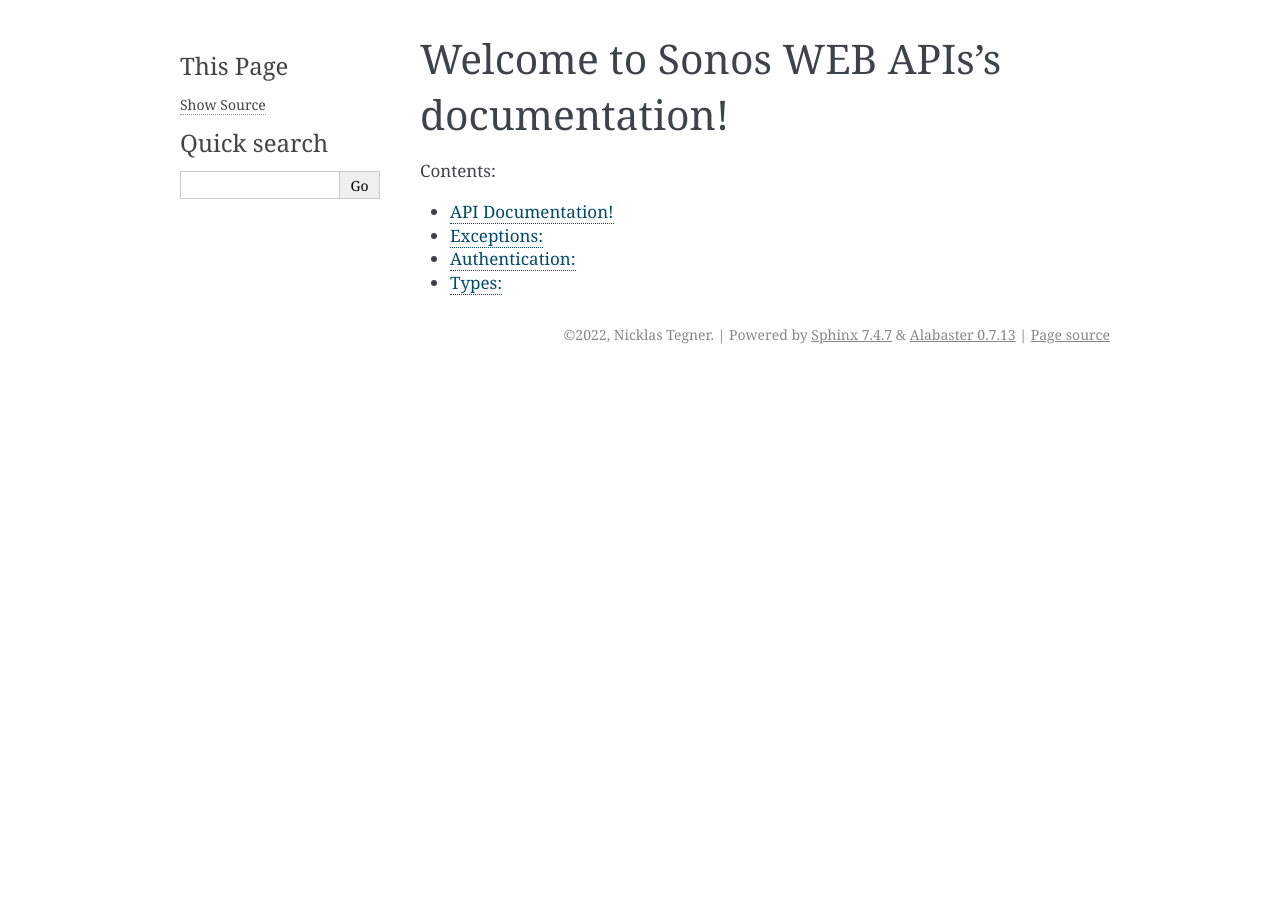
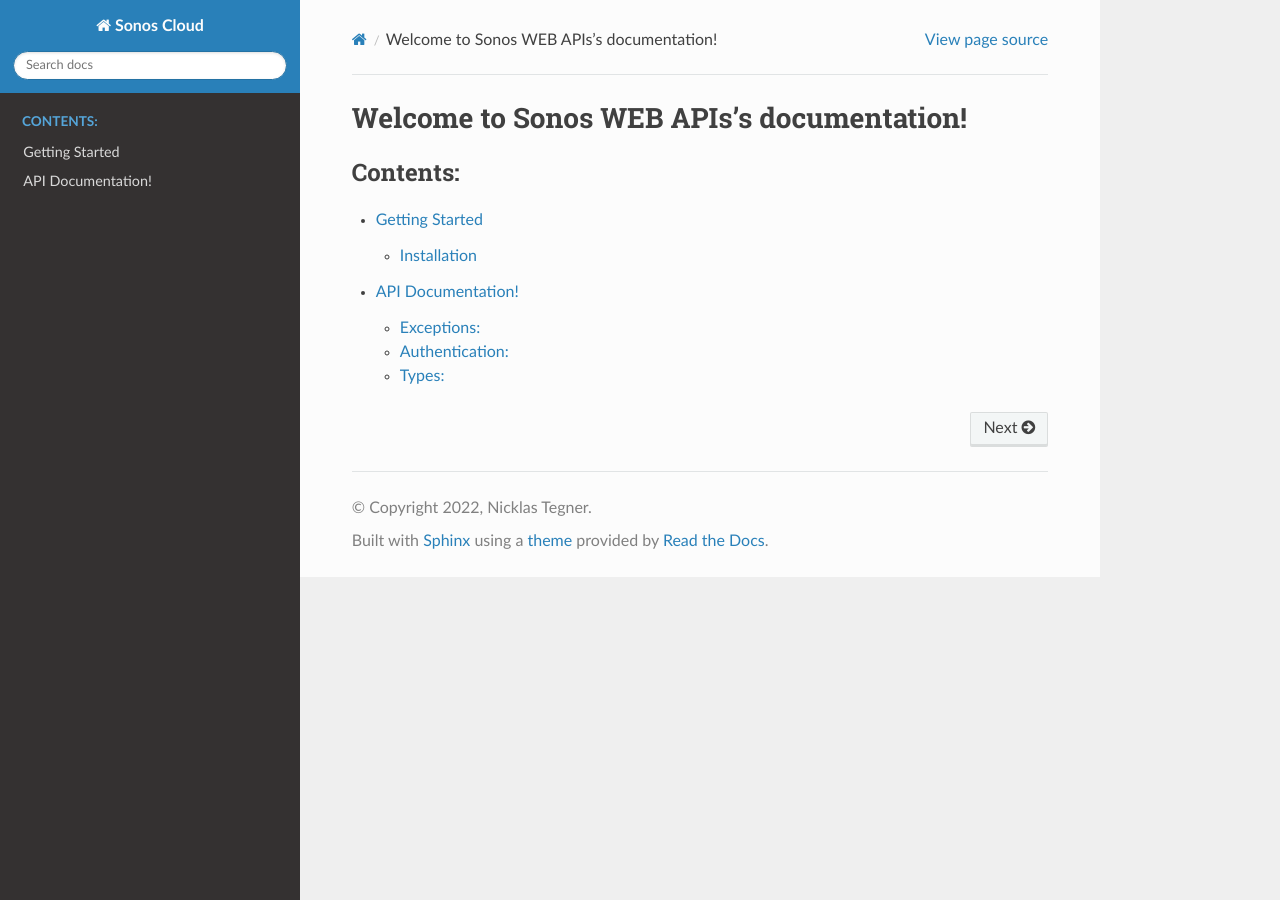
Before and after one commit to NicklasTegner/Sonos-WEB-APIs, a Sphinx documentation site: the page built from docs/source/index.rst, in a window 1280 px wide. Built offline with Sphinx 7.4.7 and the Read the Docs theme 2.0.0, drawn with Linux system fonts in a browser that asks for light colours.

Commit message:
Updated documentation

```diff
--- a/docs/source/api.rst
+++ b/docs/source/api.rst
@@ -1,28 +1,30 @@
 .. API Documentation
 
+********************
 API Documentation!
-==========
+********************
+
 
 
 A single page with the entire API reference.
 
 
 Exceptions:
-==========
+####################
 
 
-.. automodule:: sonos_cloud.exceptions
+.. automodule:: sonos_web_apis.exceptions
    :no-inherited-members:
 
 
 Authentication:
-==========
+####################
 
-.. autoclass:: sonos_cloud.oauth.Oauth
+.. autoclass:: sonos_web_apis.oauth.Oauth
 
 
 Types:
-==========
+####################
 
 
-.. automodule:: sonos_cloud.types
+.. automodule:: sonos_web_apis.types
--- a/docs/source/conf.py
+++ b/docs/source/conf.py
@@ -47,12 +47,23 @@
 # The theme to use for HTML and HTML Help pages.  See the documentation for
 # a list of builtin themes.
 #
-html_theme = 'alabaster'
+html_theme = 'sphinx_rtd_theme'
 
 # Add any paths that contain custom static files (such as style sheets) here,
 # relative to this directory. They are copied after the builtin static files,
 # so a file named "default.css" will overwrite the builtin "default.css".
 html_static_path = ['_static']
+
+html_theme_options = {
+    'display_version': True,
+    'prev_next_buttons_location': 'bottom',
+    # Toc options
+    'collapse_navigation': True,
+    'sticky_navigation': True,
+    'navigation_depth': 2,
+    'includehidden': True,
+    'titles_only': False
+}
 
 autodoc_default_options = {
     'members': True,
--- /dev/null
+++ b/docs/source/getting-started.rst
@@ -0,0 +1,32 @@
+.. Getting Started
+
+********************
+Getting Started
+********************
+
+This page entails how to get started with this module
+
+
+Installation
+###############
+
+From PyPi
+-----------------
+
+You can install Sonos WEB APIs from PyPi with the following::
+
+    pip install sonos-web-apis
+
+or::
+
+    poetry add sonos-web-apis
+
+
+Installing from GitHub
+----------------------
+
+You can install this module from GitHub as well::
+
+    git clone https://github.com/NicklasTegner/Sonos-WEB-APIs.git
+    cd sonos-web-apis
+    pip install .
--- a/docs/source/index.rst
+++ b/docs/source/index.rst
@@ -1,11 +1,14 @@
 .. Sonos WEB APIs documentation
 
 
+***********************************************
 Welcome to Sonos WEB APIs's documentation!
-=======================================
+***********************************************
+
 
 .. toctree::
    :maxdepth: 2
    :caption: Contents:
 
+   getting-started
    api
--- a/pyproject.toml
+++ b/pyproject.toml
@@ -18,9 +18,13 @@
 requests = "^2.27.1"
 sphinx = {version="^4.4.0", optional=true}
 sphinx-sitemap = {version="^2.2.0", optional=true}
+sphinx-rtd-theme = "^1.0.0"
 
 [tool.poetry.dev-dependencies]
 pytest = "^5.2"
+sphinx = {version="^4.4.0", optional=true}
+sphinx-sitemap = {version="^2.2.0", optional=true}
+sphinx-rtd-theme = "^1.0.0"
 
 [tool.poetry.extras]
 docs = ["sphinx", "sphinx-sitemap"]
```
Also changed, not shown: 2 other files.
